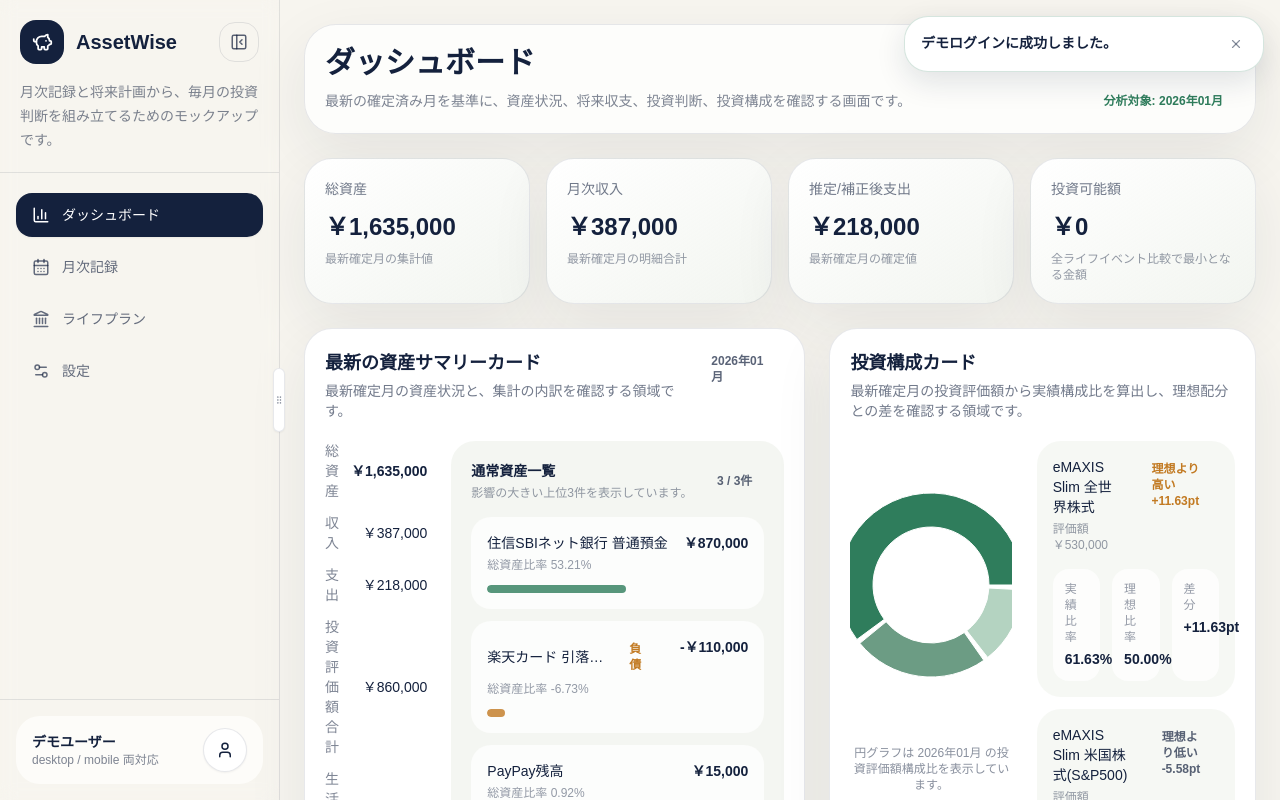
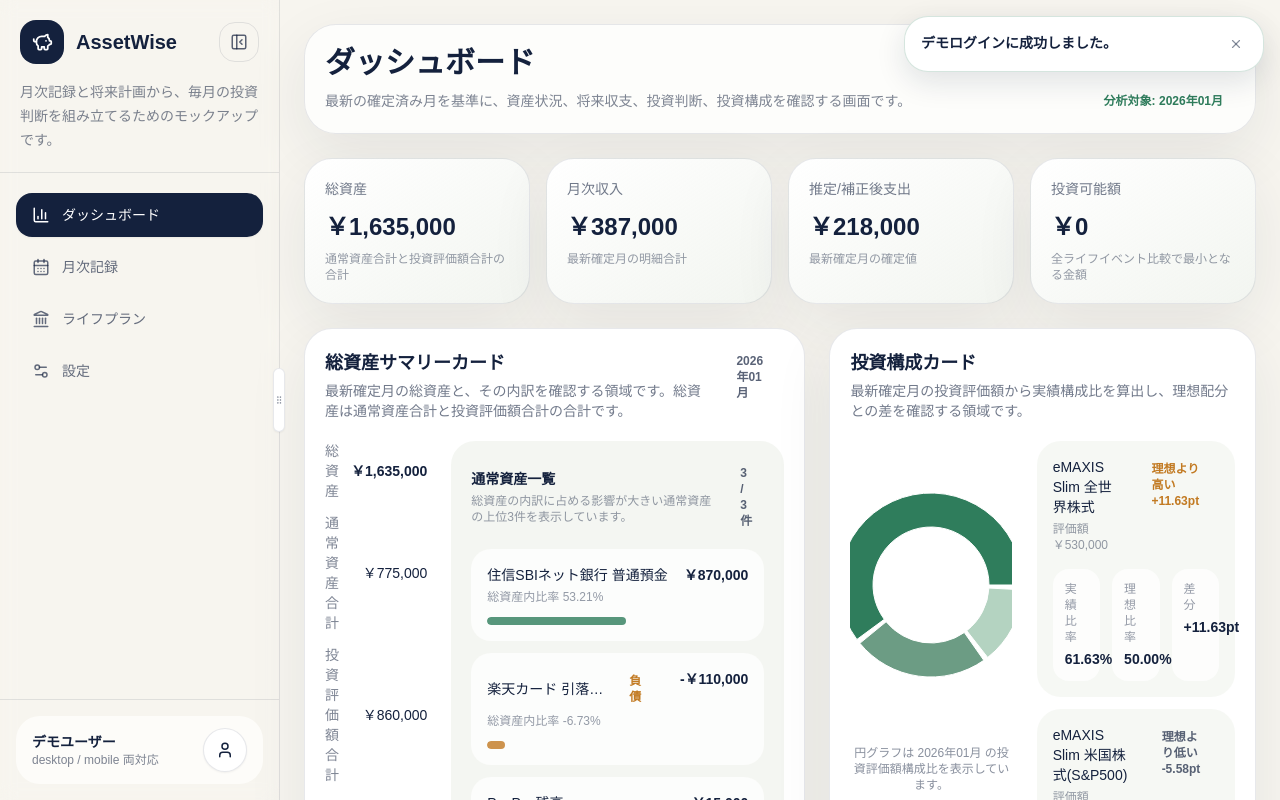
Before and after one commit to ogihaya/asset-management-ver3, a React (Vite) app in the folder mockups/: page /login in a window 1280 px wide. Both pictures are taken after a click on the button "ログイン". Shown: the top 800 px of the page. Built offline with nearby package versions, Linux system fonts and the light colour scheme; a web font is replaced by a local one.

Commit message:
総資産の内訳を画面上で明示し通常資産一覧だけが総資産に見えないようにするため

```diff
--- a/mockups/src/pages/DashboardPage.tsx
+++ b/mockups/src/pages/DashboardPage.tsx
@@ -71,6 +71,14 @@ export function DashboardPage() {
       return analysisMonth ? getVisibleAssets(state, analysisMonth) : [];
     },
     [analysisMonth, state],
+  );
+  const regularAssetsTotal = useMemo(
+    function () {
+      return visibleAssets.reduce(function (sum, asset) {
+        return sum + (asset.value ?? 0);
+      }, 0);
+    },
+    [visibleAssets],
   );
   const assetSummaryRows = useMemo(
     function () {
@@ -191,7 +199,7 @@ export function DashboardPage() {
         <MetricCard
           label='総資産'
           value={analysisMonth ? formatCurrency(getTotalAssetsForMonth(state, analysisMonth)) : '--'}
-          note={analysisMonth ? '最新確定月の集計値' : '確定済み月がありません'}
+          note={analysisMonth ? '通常資産合計と投資評価額合計の合計' : '確定済み月がありません'}
         />
         <MetricCard
           label='月次収入'
@@ -212,8 +220,8 @@ export function DashboardPage() {
 
       <section className='grid gap-6 lg:grid-cols-[1fr_1fr]'>
         <Card
-          title='最新の資産サマリーカード'
-          description='最新確定月の資産状況と、集計の内訳を確認する領域です。'
+          title='総資産サマリーカード'
+          description='最新確定月の総資産と、その内訳を確認する領域です。総資産は通常資産合計と投資評価額合計の合計です。'
           action={analysisMonth ? <Pill>{formatMonthLabel(analysisMonth)}</Pill> : undefined}
         >
           {analysisMonth && settings ? (
@@ -221,9 +229,10 @@ export function DashboardPage() {
               <InfoList
                 rows={[
                   { label: '総資産', value: formatCurrency(getTotalAssetsForMonth(state, analysisMonth)), emphasize: true },
+                  { label: '通常資産合計', value: formatCurrency(regularAssetsTotal) },
+                  { label: '投資評価額合計', value: formatCurrency(getTotalInvestmentValuationForMonth(state, analysisMonth)) },
                   { label: '収入', value: formatCurrency(getTotalIncomeForMonth(state, analysisMonth)) },
                   { label: '支出', value: formatCurrency(getResolvedExpense(state, analysisMonth)) },
-                  { label: '投資評価額合計', value: formatCurrency(getTotalInvestmentValuationForMonth(state, analysisMonth)) },
                   { label: '生活防衛資金', value: formatCurrency(settings.emergencyFund) },
                 ]}
               />
@@ -231,7 +240,7 @@ export function DashboardPage() {
                 <div className='flex items-center justify-between gap-3'>
                   <div>
                     <div className='text-sm font-semibold text-ink'>通常資産一覧</div>
-                    <div className='mt-1 text-xs text-ink/45'>影響の大きい上位3件を表示しています。</div>
+                    <div className='mt-1 text-xs text-ink/45'>総資産の内訳に占める影響が大きい通常資産の上位3件を表示しています。</div>
                   </div>
                   <div className='flex items-center gap-2'>
                     <Pill tone='neutral'>{topAssetSummaryRows.length} / {assetSummaryRows.length}件</Pill>
@@ -253,7 +262,7 @@ export function DashboardPage() {
                               {asset.isLiability ? <Pill tone='warning'>負債</Pill> : null}
                             </div>
                             <div className='mt-1 text-xs text-ink/45'>
-                              {asset.ratio === null ? '総資産比率 --' : `総資産比率 ${formatPercent(asset.ratio)}`}
+                              {asset.ratio === null ? '総資産内比率 --' : `総資産内比率 ${formatPercent(asset.ratio)}`}
                             </div>
                           </div>
                           <div className='shrink-0 text-right font-semibold text-ink'>{formatCurrency(asset.value)}</div>
@@ -501,7 +510,7 @@ export function DashboardPage() {
         open={assetListOpen}
         onClose={() => setAssetListOpen(false)}
         title='通常資産一覧'
-        description='最新確定月の通常資産を、評価額の絶対値が大きい順に一覧表示します。'
+        description='最新確定月の通常資産を、評価額の絶対値が大きい順に一覧表示します。投資先はこの一覧に含めません。'
         className='max-w-2xl'
       >
         <div className='grid max-h-[60vh] gap-3 overflow-y-auto pr-1'>
@@ -514,7 +523,7 @@ export function DashboardPage() {
                     {asset.isLiability ? <Pill tone='warning'>負債</Pill> : null}
                   </div>
                   <div className='mt-1 text-xs text-ink/45'>
-                    {asset.ratio === null ? '総資産比率 --' : `総資産比率 ${formatPercent(asset.ratio)}`}
+                    {asset.ratio === null ? '総資産内比率 --' : `総資産内比率 ${formatPercent(asset.ratio)}`}
                   </div>
                 </div>
                 <div className='shrink-0 text-right font-semibold text-ink'>{formatCurrency(asset.value)}</div>
```
